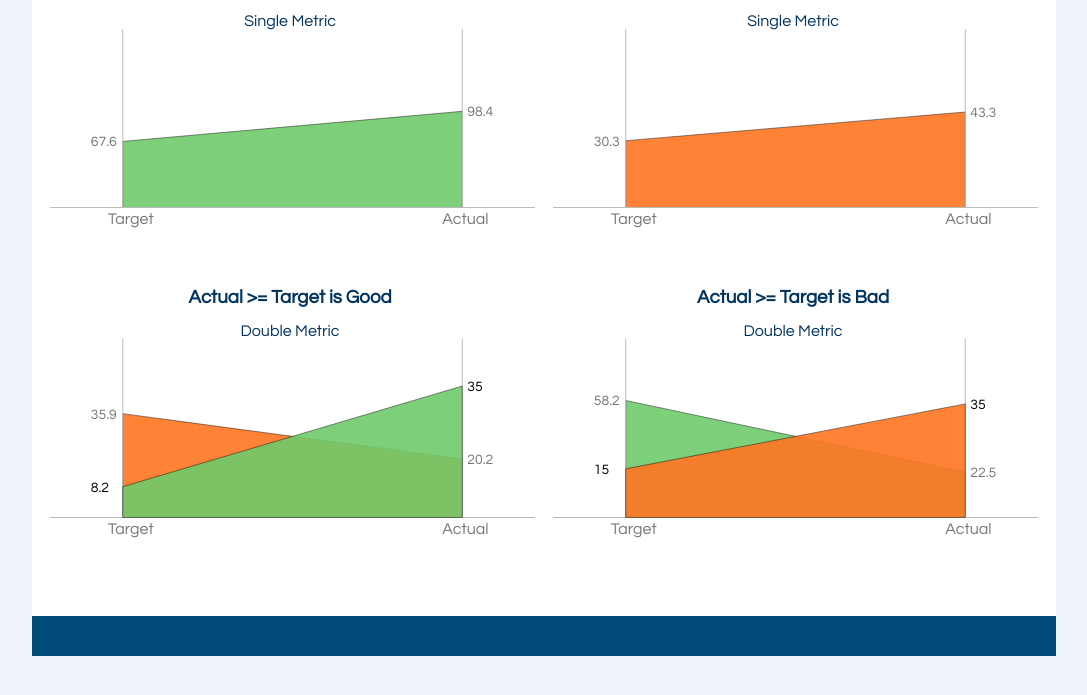
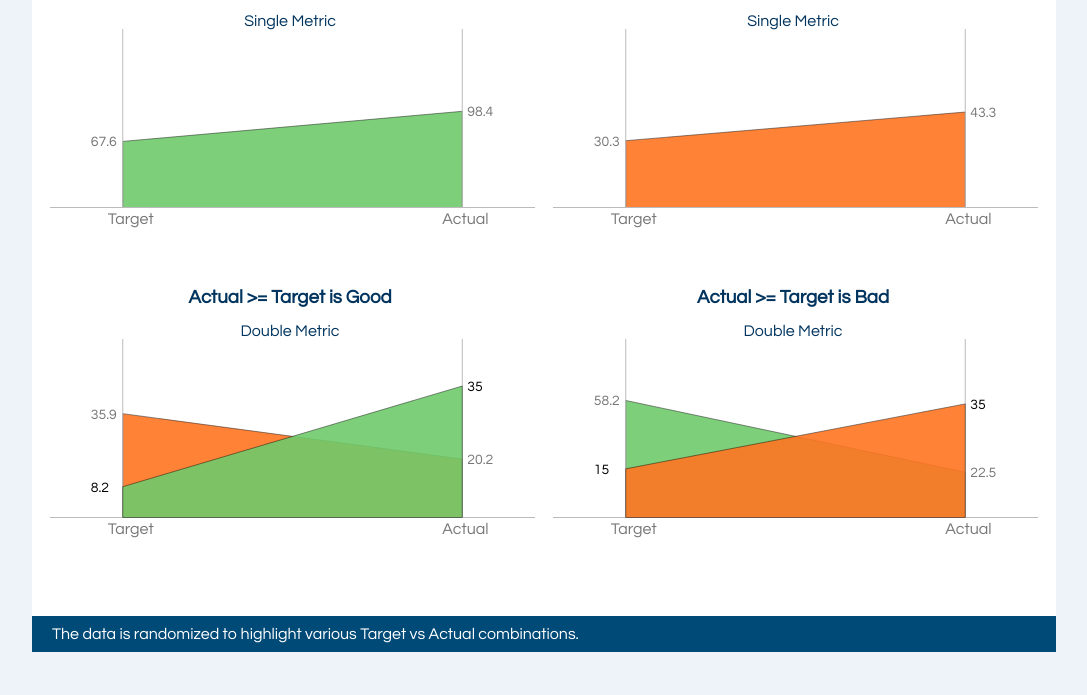
Before and after one commit to pinakinmistry/Viz, a plain HTML site: page TargetActual/index.html in a window 1280 px wide. Shown: the part 69-764 px from the top of the page, without its empty margins (96-1183 px from the left). Drawn offline with Linux system fonts and the light colour scheme.

Commit message:
Adding description in footer

```diff
--- a/TargetActual/css/app.css
+++ b/TargetActual/css/app.css
@@ -87,7 +87,8 @@ header .content .regionDropdown {
 footer {
   position: relative;
   width: 100%;
-  height: 40px;
+  padding: 10px 20px;
+  color: #fff;
   background: #004a78;
   background-repeat: no-repeat;
   background-position: 800px 10px;
--- a/TargetActual/index.html
+++ b/TargetActual/index.html
@@ -58,6 +58,7 @@
     </div>
 
     <footer>
+      The data is randomized to highlight various Target vs Actual combinations.
     </footer>
   </div>
 
```
